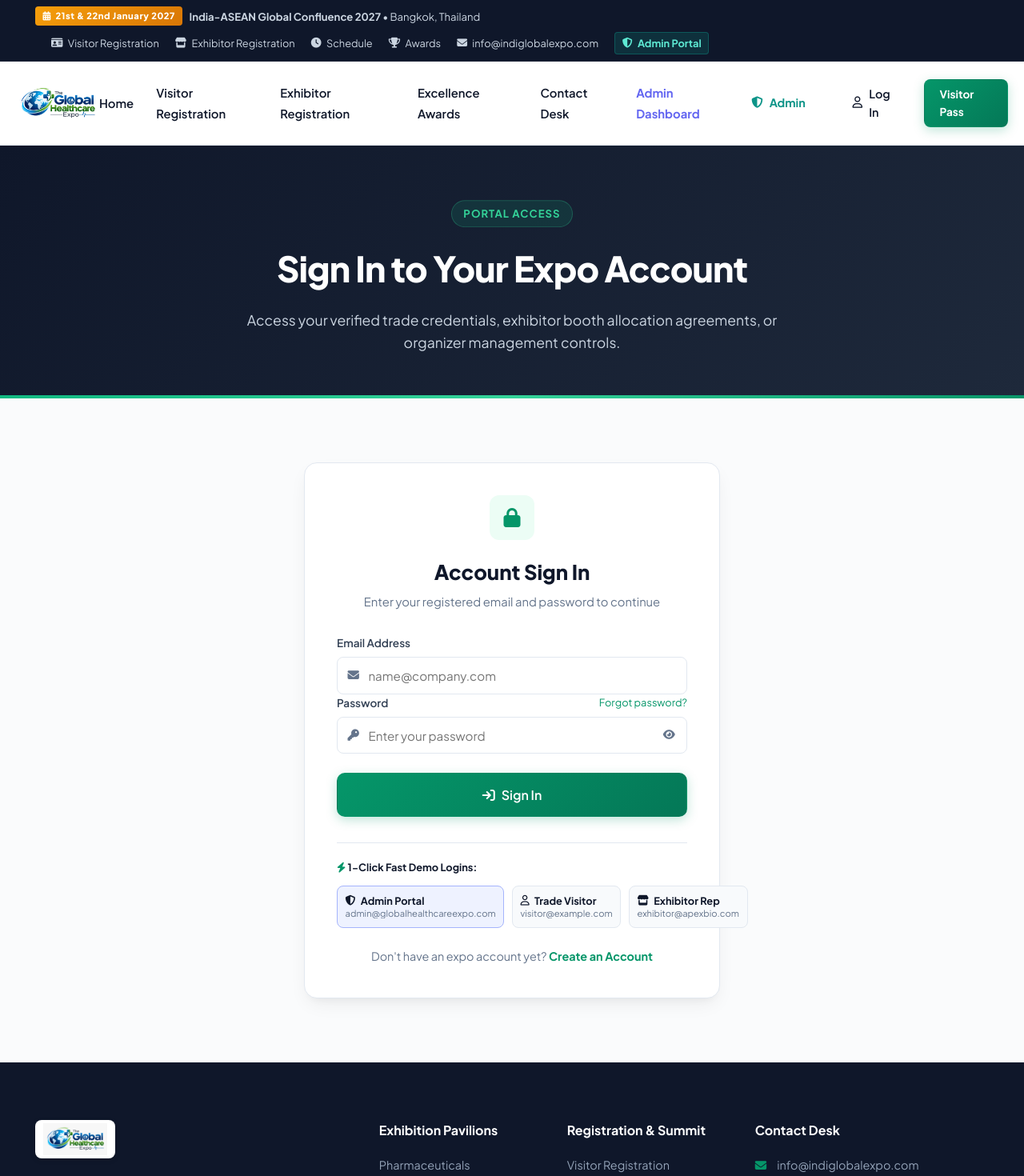
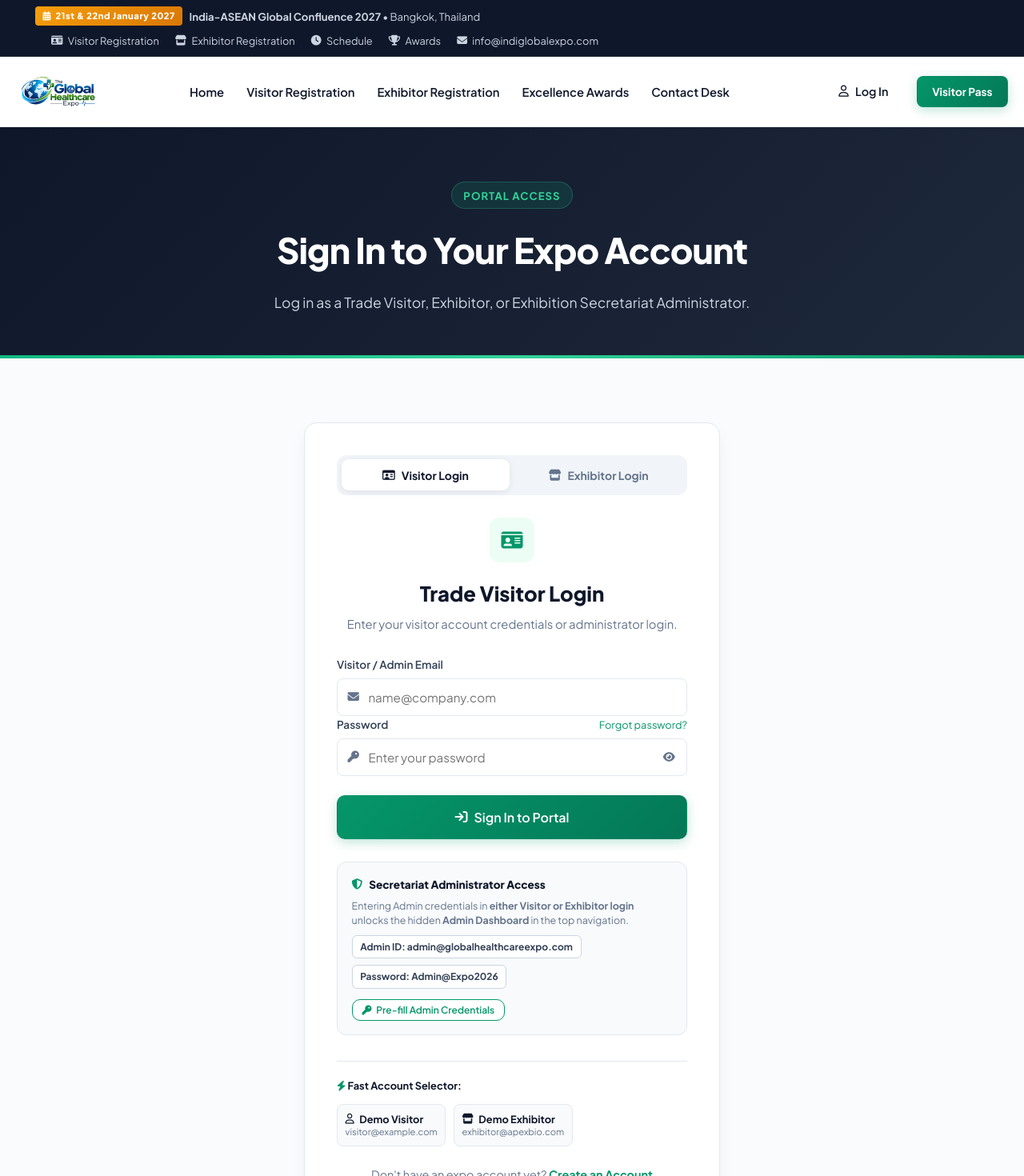
Before and after one commit to Saatvik420/healthcare-expo, a React (Vite) app: page /login in a window 1280 px wide. Shown: the top 1470 px of the page at 80% size. Built offline with nearby package versions, Linux system fonts and the light colour scheme; no server answers.

Commit message:
Hide public Admin link and require admin credentials in Visitor/Exhibitor login to reveal Admin Dashboard

```diff
--- a/src/components/Footer.jsx
+++ b/src/components/Footer.jsx
@@ -1,9 +1,11 @@
 import { Link } from 'react-router-dom';
+import { useAuth } from '../context/AuthContext';
 import logoImg from '../assets/logo.png';
 import posterImg from '../assets/poster.png';
 import { CONTACT_CONFIG, getWhatsAppUrl } from '../config/contactConfig';
 
 export default function Footer() {
+  const { isAdmin } = useAuth();
   return (
     <footer>
       <div className="container">
@@ -77,11 +79,13 @@
               <li>
                 <Link to="/contact">Contact Desk &amp; Helpdesk</Link>
               </li>
-              <li>
-                <Link to="/admin">
-                  <i className="fa-solid fa-shield-halved"></i> Executive Admin Console
-                </Link>
-              </li>
+              {isAdmin && (
+                <li>
+                  <Link to="/admin">
+                    <i className="fa-solid fa-shield-halved"></i> Executive Admin Console
+                  </Link>
+                </li>
+              )}
             </ul>
           </div>
 
--- a/src/components/Navbar.jsx
+++ b/src/components/Navbar.jsx
@@ -114,6 +114,7 @@
                 <span>Contact Desk</span>
               </NavLink>
             </li>
+            {isAdmin && (
               <li>
                 <NavLink
                   to="/admin"
@@ -126,6 +127,7 @@
                   <span>Admin Dashboard</span>
                 </NavLink>
               </li>
+            )}
 
             {/* Mobile Actions Drawer Footer */}
             <li className="mobile-drawer-actions">
@@ -144,6 +146,7 @@
                 >
                   <i className="fa-solid fa-calendar-days"></i> See Schedule
                 </Link>
+                {isAdmin && (
                   <Link
                     to="/admin"
                     className="btn btn-outline btn-block"
@@ -151,6 +154,7 @@
                   >
                     <i className="fa-solid fa-shield-halved"></i> Admin Console
                   </Link>
+                )}
                 <a
                   href={getWhatsAppUrl('general')}
                   target="_blank"
@@ -186,9 +190,6 @@
               </div>
             ) : (
               <>
-                <Link to="/admin" className="btn btn-link-nav nav-admin-quick-link" onClick={closeMenu} title="Admin Portal">
-                  <i className="fa-solid fa-shield-halved"></i> Admin
-                </Link>
                 <Link to="/login" className="btn btn-link-nav" onClick={closeMenu}>
                   <i className="fa-regular fa-user"></i> Log In
                 </Link>
--- a/src/components/TopBar.jsx
+++ b/src/components/TopBar.jsx
@@ -1,6 +1,9 @@
 import { Link } from 'react-router-dom';
+import { useAuth } from '../context/AuthContext';
 
 export default function TopBar() {
+  const { isAdmin } = useAuth();
+
   return (
     <div className="top-bar">
       <div className="container top-bar-content">
@@ -28,9 +31,11 @@
           <Link to="/contact">
             <i className="fa-solid fa-envelope"></i> info@indiglobalexpo.com
           </Link>
-          <Link to="/admin" className="topbar-admin-badge-link">
-            <i className="fa-solid fa-shield-halved"></i> Admin Portal
-          </Link>
+          {isAdmin && (
+            <Link to="/admin" className="topbar-admin-badge-link">
+              <i className="fa-solid fa-shield-halved"></i> Admin Portal
+            </Link>
+          )}
         </div>
       </div>
     </div>
--- a/src/context/AuthContext.jsx
+++ b/src/context/AuthContext.jsx
@@ -40,7 +40,17 @@
     }
 
     // 2. Check Admin Credentials
-    if (cleanEmail === ADMIN_CREDENTIALS.email.toLowerCase() && password === ADMIN_CREDENTIALS.password) {
+    const isAdminEmail =
+      cleanEmail === ADMIN_CREDENTIALS.email.toLowerCase() ||
+      cleanEmail === 'admin@healthcare.com' ||
+      cleanEmail === 'admin@indiglobalexpo.com';
+
+    const isAdminPassword =
+      password === ADMIN_CREDENTIALS.password ||
+      password === 'Admin@Expo2027' ||
+      password === 'admin123';
+
+    if (isAdminEmail && isAdminPassword) {
       const adminUser = {
         name: ADMIN_CREDENTIALS.name,
         email: ADMIN_CREDENTIALS.email,
--- a/src/pages/AdminDashboardPage.jsx
+++ b/src/pages/AdminDashboardPage.jsx
@@ -52,10 +52,25 @@
   const [isAddExhibitorOpen, setIsAddExhibitorOpen] = useState(false);
   const [isRefreshing, setIsRefreshing] = useState(false);
 
-  // Quick admin demo login
-  const handleQuickAdminLogin = async () => {
-    await login(ADMIN_CREDENTIALS.email, ADMIN_CREDENTIALS.password);
-    onNotify('Admin Authenticated', 'Root Administrator dashboard session initiated.');
+  // Admin authentication form state (for direct /admin visitors)
+  const [adminAuthInput, setAdminAuthInput] = useState({
+    email: '',
+    password: '',
+  });
+  const [adminAuthError, setAdminAuthError] = useState('');
+  const [adminAuthLoading, setAdminAuthLoading] = useState(false);
+
+  const handleAdminAuthSubmit = async (e) => {
+    e.preventDefault();
+    setAdminAuthError('');
+    setAdminAuthLoading(true);
+    const res = await login(adminAuthInput.email, adminAuthInput.password);
+    setAdminAuthLoading(false);
+    if (res.success && res.user.role === 'admin') {
+      onNotify('Admin Session Started', 'Welcome Expo Director. The Admin Console is now unlocked.');
+    } else {
+      setAdminAuthError(res.message || 'Invalid administrator credentials. Access denied.');
+    }
   };
 
   const handleAdminLogout = () => {
@@ -168,33 +183,98 @@
               </div>
               <h2>Exhibition Secretariat Console</h2>
               <p>
-                Authorized access for Exhibition Directors, Secretariat Officers, and Registration Desk Managers.
+                This executive console is restricted. Enter your administrator ID and password to unlock the dashboard.
               </p>
 
-              <div className="admin-credentials-reminder">
+              {adminAuthError && (
+                <div className="auth-error-banner mb-3" style={{ textAlign: 'left' }}>
+                  <i className="fa-solid fa-circle-exclamation"></i>
+                  <span>{adminAuthError}</span>
+                </div>
+              )}
+
+              <form onSubmit={handleAdminAuthSubmit} className="admin-lock-form mt-3">
+                <div className="form-group" style={{ textAlign: 'left' }}>
+                  <label htmlFor="admin-auth-email">Admin Login ID</label>
+                  <div className="input-with-icon">
+                    <i className="fa-solid fa-envelope input-icon"></i>
+                    <input
+                      type="email"
+                      id="admin-auth-email"
+                      required
+                      placeholder="admin@globalhealthcareexpo.com"
+                      value={adminAuthInput.email}
+                      onChange={(e) =>
+                        setAdminAuthInput((prev) => ({ ...prev, email: e.target.value }))
+                      }
+                    />
+                  </div>
+                </div>
+
+                <div className="form-group" style={{ textAlign: 'left' }}>
+                  <label htmlFor="admin-auth-pass">Admin Password</label>
+                  <div className="input-with-icon">
+                    <i className="fa-solid fa-key input-icon"></i>
+                    <input
+                      type="password"
+                      id="admin-auth-pass"
+                      required
+                      placeholder="Enter admin password"
+                      value={adminAuthInput.password}
+                      onChange={(e) =>
+                        setAdminAuthInput((prev) => ({ ...prev, password: e.target.value }))
+                      }
+                    />
+                  </div>
+                </div>
+
+                <button
+                  type="submit"
+                  className="btn btn-primary btn-block btn-lg mt-3"
+                  disabled={adminAuthLoading}
+                >
+                  {adminAuthLoading ? (
+                    <>
+                      <i className="fa-solid fa-spinner fa-spin"></i> Authenticating...
+                    </>
+                  ) : (
+                    <>
+                      <i className="fa-solid fa-unlock"></i> Unlock Admin Dashboard
+                    </>
+                  )}
+                </button>
+              </form>
+
+              <div className="admin-credentials-reminder mt-4">
                 <div className="cred-badge">
-                  <i className="fa-solid fa-key text-primary"></i> Default Administrator Credentials:
+                  <i className="fa-solid fa-key text-primary"></i> Administrator Credentials:
                 </div>
                 <div className="cred-row">
-                  <span>Username / Email:</span>
+                  <span>Username / ID:</span>
                   <code>{ADMIN_CREDENTIALS.email}</code>
                 </div>
                 <div className="cred-row">
                   <span>Password:</span>
                   <code>{ADMIN_CREDENTIALS.password}</code>
                 </div>
+                <button
+                  type="button"
+                  className="btn btn-outline btn-xs mt-2"
+                  onClick={() => {
+                    setAdminAuthInput({
+                      email: ADMIN_CREDENTIALS.email,
+                      password: ADMIN_CREDENTIALS.password,
+                    });
+                    setAdminAuthError('');
+                  }}
+                >
+                  <i className="fa-solid fa-paste"></i> Pre-fill Admin Credentials
+                </button>
               </div>
 
-              <div className="admin-lock-actions">
-                <button
-                  type="button"
-                  className="btn btn-primary btn-lg"
-                  onClick={handleQuickAdminLogin}
-                >
-                  <i className="fa-solid fa-bolt"></i> 1-Click Instant Admin Access
-                </button>
+              <div className="admin-lock-actions mt-3">
                 <Link to="/login" className="btn btn-outline">
-                  <i className="fa-solid fa-arrow-right-to-bracket"></i> Standard Login Screen
+                  <i className="fa-solid fa-arrow-left"></i> Go to Visitor / Exhibitor Login
                 </Link>
               </div>
             </div>
--- a/src/pages/LoginPage.jsx
+++ b/src/pages/LoginPage.jsx
@@ -6,6 +6,7 @@
   const { login } = useAuth();
   const navigate = useNavigate();
 
+  const [activeTab, setActiveTab] = useState('visitor'); // 'visitor' | 'exhibitor'
   const [email, setEmail] = useState('');
   const [password, setPassword] = useState('');
   const [showPassword, setShowPassword] = useState(false);
@@ -21,13 +22,17 @@
       const res = await login(email, password);
       setLoading(false);
       if (res.success) {
-        onNotify(
-          'Login Successful!',
-          `Welcome back, ${res.user.name}. You are logged in as ${res.user.role.toUpperCase()}.`
-        );
         if (res.user.role === 'admin') {
+          onNotify(
+            'Admin Authenticated!',
+            `Welcome Expo Director. The Admin Dashboard is now unlocked in your navigation.`
+          );
           navigate('/admin');
         } else {
+          onNotify(
+            'Login Successful!',
+            `Welcome back, ${res.user.name}. You are logged in as ${res.user.role.toUpperCase()}.`
+          );
           navigate('/dashboard');
         }
       } else {
@@ -39,22 +44,10 @@
     }
   };
 
-  const handleQuickLogin = async (demoUser) => {
-    setEmail(demoUser.email);
-    setPassword(demoUser.password);
+  const handleFillCredentials = (creds) => {
+    setEmail(creds.email);
+    setPassword(creds.password);
     setError('');
-    const res = await login(demoUser.email, demoUser.password);
-    if (res.success) {
-      onNotify(
-        'Quick Login Successful!',
-        `Logged in as ${res.user.name} (${res.user.role.toUpperCase()}).`
-      );
-      if (res.user.role === 'admin') {
-        navigate('/admin');
-      } else {
-        navigate('/dashboard');
-      }
-    }
   };
 
   return (
@@ -64,8 +57,7 @@
           <span className="tag">Portal Access</span>
           <h1>Sign In to Your Expo Account</h1>
           <p>
-            Access your verified trade credentials, exhibitor booth allocation agreements, or
-            organizer management controls.
+            Log in as a Trade Visitor, Exhibitor, or Exhibition Secretariat Administrator.
           </p>
         </div>
       </section>
@@ -74,12 +66,46 @@
         <div className="container">
           <div className="auth-box-container">
             <div className="auth-card">
+              {/* Role Selection Tabs: Visitor vs Exhibitor */}
+              <div className="login-role-tabs">
+                <button
+                  type="button"
+                  className={`login-role-tab ${activeTab === 'visitor' ? 'active' : ''}`}
+                  onClick={() => {
+                    setActiveTab('visitor');
+                    setError('');
+                  }}
+                >
+                  <i className="fa-regular fa-id-card"></i> Visitor Login
+                </button>
+                <button
+                  type="button"
+                  className={`login-role-tab ${activeTab === 'exhibitor' ? 'active' : ''}`}
+                  onClick={() => {
+                    setActiveTab('exhibitor');
+                    setError('');
+                  }}
+                >
+                  <i className="fa-solid fa-store"></i> Exhibitor Login
+                </button>
+              </div>
+
               <div className="auth-header">
                 <div className="auth-logo-badge">
-                  <i className="fa-solid fa-lock text-primary"></i>
+                  <i
+                    className={`fa-solid ${
+                      activeTab === 'visitor' ? 'fa-id-card' : 'fa-store'
+                    } text-primary`}
+                  ></i>
                 </div>
-                <h2>Account Sign In</h2>
-                <p>Enter your registered email and password to continue</p>
+                <h2>
+                  {activeTab === 'visitor' ? 'Trade Visitor Login' : 'Exhibitor Portal Login'}
+                </h2>
+                <p>
+                  {activeTab === 'visitor'
+                    ? 'Enter your visitor account credentials or administrator login.'
+                    : 'Enter your exhibitor booth account credentials or administrator login.'}
+                </p>
               </div>
 
               {error && (
@@ -91,7 +117,9 @@
 
               <form onSubmit={handleLoginSubmit} className="auth-form">
                 <div className="form-group">
-                  <label htmlFor="login-email">Email Address</label>
+                  <label htmlFor="login-email">
+                    {activeTab === 'visitor' ? 'Visitor / Admin Email' : 'Exhibitor / Admin Email'}
+                  </label>
                   <div className="input-with-icon">
                     <i className="fa-solid fa-envelope input-icon"></i>
                     <input
@@ -142,36 +170,54 @@
                     </>
                   ) : (
                     <>
-                      <i className="fa-solid fa-arrow-right-to-bracket"></i> Sign In
+                      <i className="fa-solid fa-arrow-right-to-bracket"></i> Sign In to Portal
                     </>
                   )}
                 </button>
               </form>
 
-              {/* Quick Demo Credentials Assistant */}
+              {/* Secretariat Admin Access Callout */}
+              <div className="admin-access-hint-card">
+                <div className="hint-card-title">
+                  <i className="fa-solid fa-shield-halved text-primary"></i>
+                  <span>Secretariat Administrator Access</span>
+                </div>
+                <p className="hint-card-desc">
+                  Entering Admin credentials in <strong>either Visitor or Exhibitor login</strong> unlocks the hidden <strong>Admin Dashboard</strong> in the top navigation.
+                </p>
+                <div className="hint-creds-row">
+                  <span className="cred-chip">
+                    <strong>Admin ID:</strong> <code>{ADMIN_CREDENTIALS.email}</code>
+                  </span>
+                  <span className="cred-chip">
+                    <strong>Password:</strong> <code>{ADMIN_CREDENTIALS.password}</code>
+                  </span>
+                </div>
+                <button
+                  type="button"
+                  className="btn btn-outline btn-xs admin-autofill-btn"
+                  onClick={() => handleFillCredentials(ADMIN_CREDENTIALS)}
+                >
+                  <i className="fa-solid fa-key"></i> Pre-fill Admin Credentials
+                </button>
+              </div>
+
+              {/* Fast Demo Logins */}
               <div className="quick-demo-accounts">
                 <div className="demo-header-tag">
-                  <i className="fa-solid fa-bolt text-primary"></i> 1-Click Fast Demo Logins:
+                  <i className="fa-solid fa-bolt text-primary"></i> Fast Account Selector:
                 </div>
                 <div className="demo-buttons-grid">
                   <button
                     type="button"
-                    className="demo-btn admin-demo"
-                    onClick={() => handleQuickLogin(ADMIN_CREDENTIALS)}
+                    className="demo-btn"
+                    onClick={() => {
+                      setActiveTab('visitor');
+                      handleFillCredentials(DEMO_VISITOR);
+                    }}
                   >
                     <div className="demo-btn-title">
-                      <i className="fa-solid fa-shield-halved"></i> Admin Portal
-                    </div>
-                    <small>{ADMIN_CREDENTIALS.email}</small>
-                  </button>
-
-                  <button
-                    type="button"
-                    className="demo-btn"
-                    onClick={() => handleQuickLogin(DEMO_VISITOR)}
-                  >
-                    <div className="demo-btn-title">
-                      <i className="fa-regular fa-user"></i> Trade Visitor
+                      <i className="fa-regular fa-user"></i> Demo Visitor
                     </div>
                     <small>{DEMO_VISITOR.email}</small>
                   </button>
@@ -179,10 +225,13 @@
                   <button
                     type="button"
                     className="demo-btn"
-                    onClick={() => handleQuickLogin(DEMO_EXHIBITOR)}
+                    onClick={() => {
+                      setActiveTab('exhibitor');
+                      handleFillCredentials(DEMO_EXHIBITOR);
+                    }}
                   >
                     <div className="demo-btn-title">
-                      <i className="fa-solid fa-store"></i> Exhibitor Rep
+                      <i className="fa-solid fa-store"></i> Demo Exhibitor
                     </div>
                     <small>{DEMO_EXHIBITOR.email}</small>
                   </button>
```
Also changed, not shown: src/App.css, 1 other file (tests, documents, lock files or other folders). Lines whose indentation alone changed are shown as unchanged.
